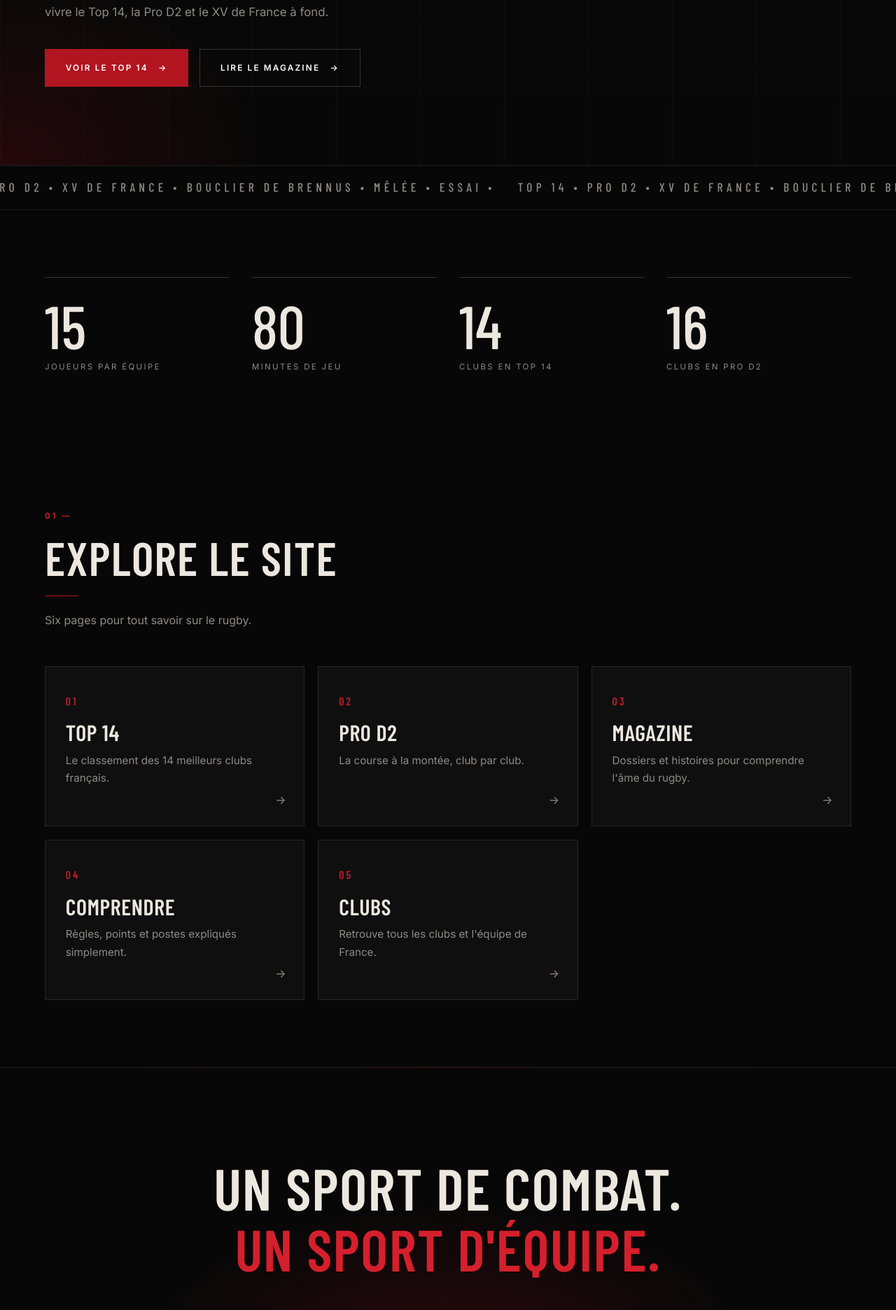
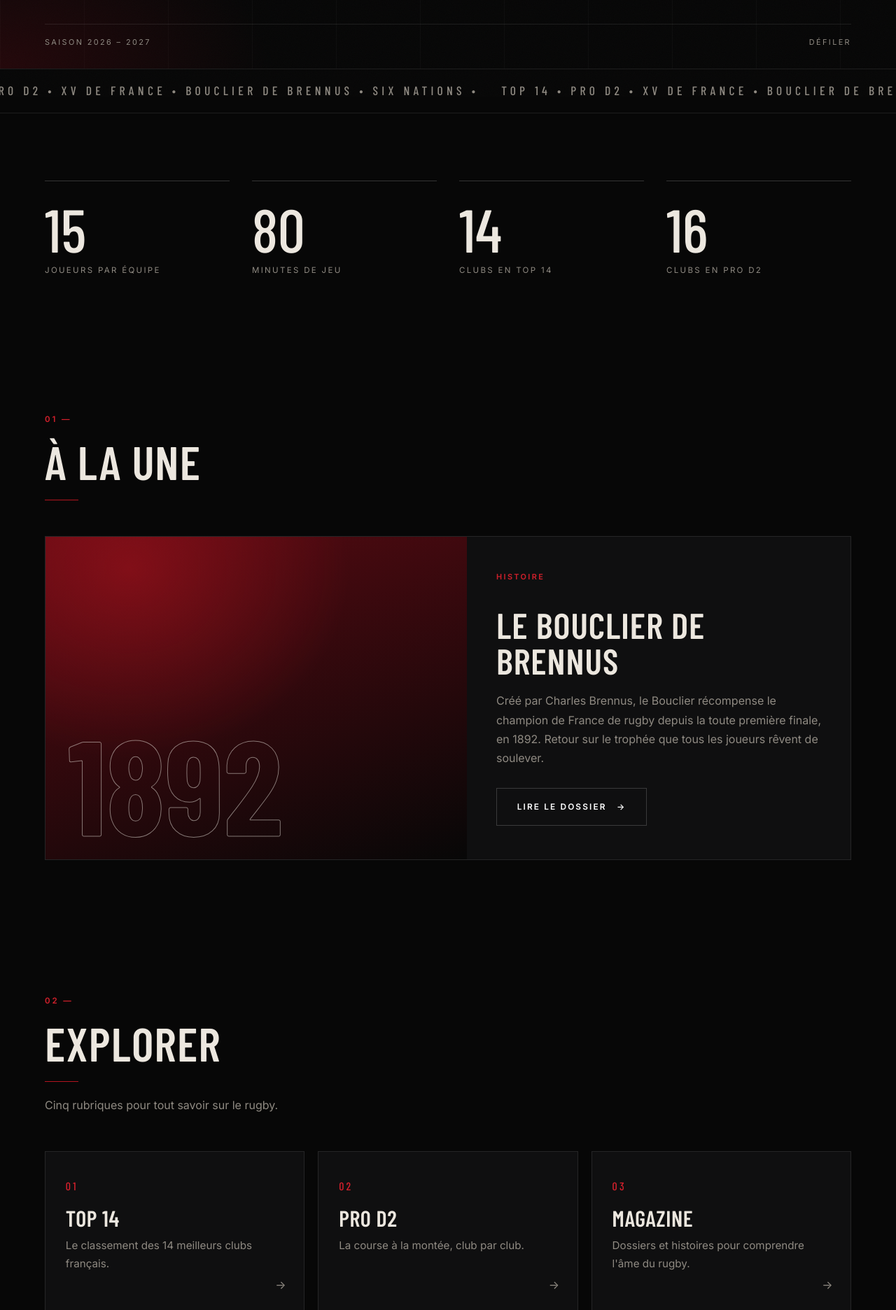
Before and after one commit to Trehorel/IMPACT-RUGBY, a plain HTML site: page index.html in a window 1280 px wide. Shown: the part 662-2534 px from the top of the page at 70% size. Drawn offline with nearby package versions, Linux system fonts and the light colour scheme.

Commit message:
Revise content and layout in index.html
Updated content and structure in index.html to enhance clarity and user engagement.

```diff
--- a/index.html
+++ b/index.html
@@ -5,9 +5,6 @@
   <meta name="viewport" content="width=device-width, initial-scale=1">
   <title>IMPACT RUGBY | Le rugby sans compromis</title>
   <meta name="description" content="Classements Top 14 et Pro D2, magazine et guide du rugby.">
-  <link rel="preconnect" href="https://fonts.googleapis.com">
-  <link rel="preconnect" href="https://fonts.gstatic.com" crossorigin>
-  <link href="https://fonts.googleapis.com/css2?family=Anton&family=Inter:wght@400;600;700&display=swap" rel="stylesheet">
   <link rel="stylesheet" href="style.css">
 </head>
 <body>
@@ -30,24 +27,27 @@
   <main>
     <section class="hero">
       <div class="conteneur">
-        <span class="kicker">Le magazine du rugby français</span>
+        <span class="kicker">Magazine · Classements · Guide</span>
         <h1>
-          <span class="ligne"><span style="--i:0">Le rugby</span></span>
-          <span class="ligne"><span style="--i:1" class="rouge">sans</span></span>
-          <span class="ligne"><span style="--i:2">compromis</span></span>
+          <span class="ligne"><span style="--i:0">Le rugby,</span></span>
+          <span class="ligne"><span style="--i:1" class="rouge">sans compromis</span></span>
         </h1>
-        <p>Classements, dossiers et explications : tout ce qu'il faut pour vivre le Top 14, la Pro D2 et le XV de France à fond.</p>
+        <p>Les classements du Top 14 et de la Pro D2, des dossiers de fond et un guide pour comprendre le jeu.</p>
         <div class="boutons">
           <a class="btn" href="top14.html">Voir le Top 14</a>
           <a class="btn vide" href="magazine.html">Lire le magazine</a>
         </div>
       </div>
+      <div class="hero-bas">
+        <span>Saison 2026 – 2027</span>
+        <span>Défiler</span>
+      </div>
     </section>
 
     <div class="marquee" aria-hidden="true">
       <div class="marquee-piste">
-        <span>Top 14 • Pro D2 • XV de France • Bouclier de Brennus • Mêlée • Essai • </span>
-        <span>Top 14 • Pro D2 • XV de France • Bouclier de Brennus • Mêlée • Essai • </span>
+        <span>Top 14 • Pro D2 • XV de France • Bouclier de Brennus • Six Nations • </span>
+        <span>Top 14 • Pro D2 • XV de France • Bouclier de Brennus • Six Nations • </span>
       </div>
     </div>
 
@@ -65,10 +65,27 @@
     <section>
       <div class="conteneur">
         <div class="titre-section reveal">
-          <h2>Explore le site</h2>
-          <p>Six pages pour tout savoir sur le rugby.</p>
+          <h2>À la une</h2>
         </div>
-        <div class="grille">
+        <article class="une reveal">
+          <div class="une-visuel"><strong>1892</strong></div>
+          <div class="une-texte">
+            <span class="etiquette">Histoire</span>
+            <h3>Le Bouclier de Brennus</h3>
+            <p>Créé par Charles Brennus, le Bouclier récompense le champion de France de rugby depuis la toute première finale, en 1892. Retour sur le trophée que tous les joueurs rêvent de soulever.</p>
+            <a class="btn vide" href="magazine.html">Lire le dossier</a>
+          </div>
+        </article>
+      </div>
+    </section>
+
+    <section>
+      <div class="conteneur">
+        <div class="titre-section reveal">
+          <h2>Explorer</h2>
+          <p>Cinq rubriques pour tout savoir sur le rugby.</p>
+        </div>
+        <div class="grille mosaique">
           <a class="carte reveal" href="top14.html">
             <span class="num">01</span>
             <h3>Top 14</h3>
@@ -92,7 +109,7 @@
           <a class="carte reveal" href="clubs.html">
             <span class="num">05</span>
             <h3>Clubs</h3>
-            <p>Retrouve tous les clubs et l'équipe de France.</p>
+            <p>Tous les clubs de Top 14 et de Pro D2, et l'équipe de France.</p>
           </a>
         </div>
       </div>
```
